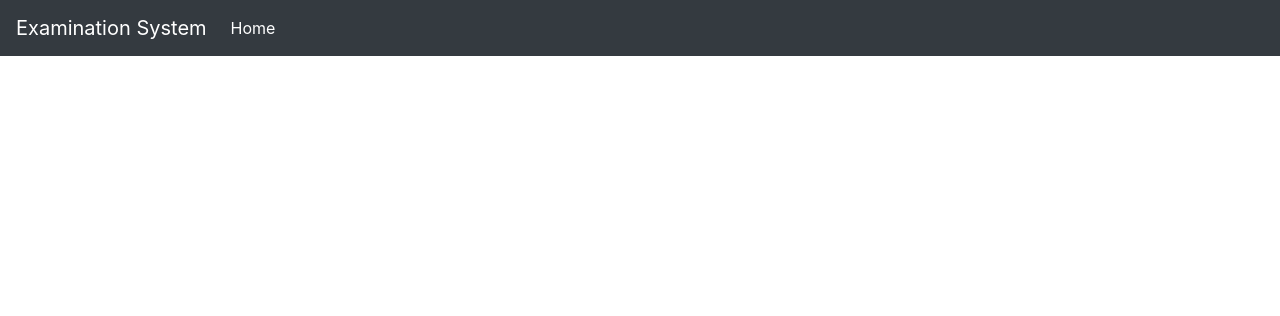
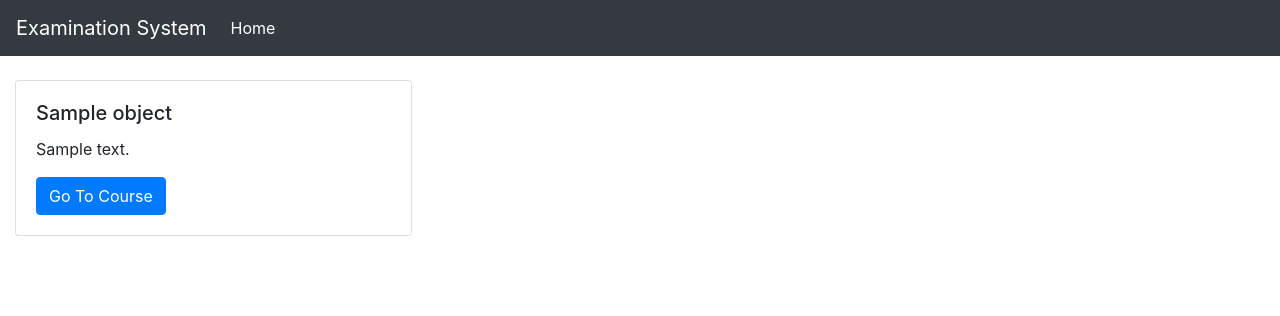
Before and after one commit to mavenium/examination_system, a Django app: template templates/index.html in a window 1280 px wide. Shown: the top 316 px of the page. Run offline with Django 3.2, Linux system fonts and the light colour scheme; the template is opened without the code that fills it: most values are stand-ins (such as "Sample title", 1, 10 or a date in 2020).

Commit message:
fix index

```diff
--- a/templates/index.html
+++ b/templates/index.html
@@ -7,4 +7,17 @@
 {% endblock %}
 
 {% block content %}
+    {% for object in object_list %}
+        <div class="col-md-4 mt-4">
+            <div class="card">
+                <div class="card-body">
+                    <h5 class="card-title">{{ object.title }}</h5>
+                    <p class="card-text">{{ object.description }}</p>
+                    <a href="#" class="btn btn-primary">
+                        {% translate 'Go To Course' %}
+                    </a>
+                </div>
+            </div>
+        </div>
+    {% endfor %}
 {% endblock %}
```
Also changed, not shown: core/views.py (+3 -6 lines).
